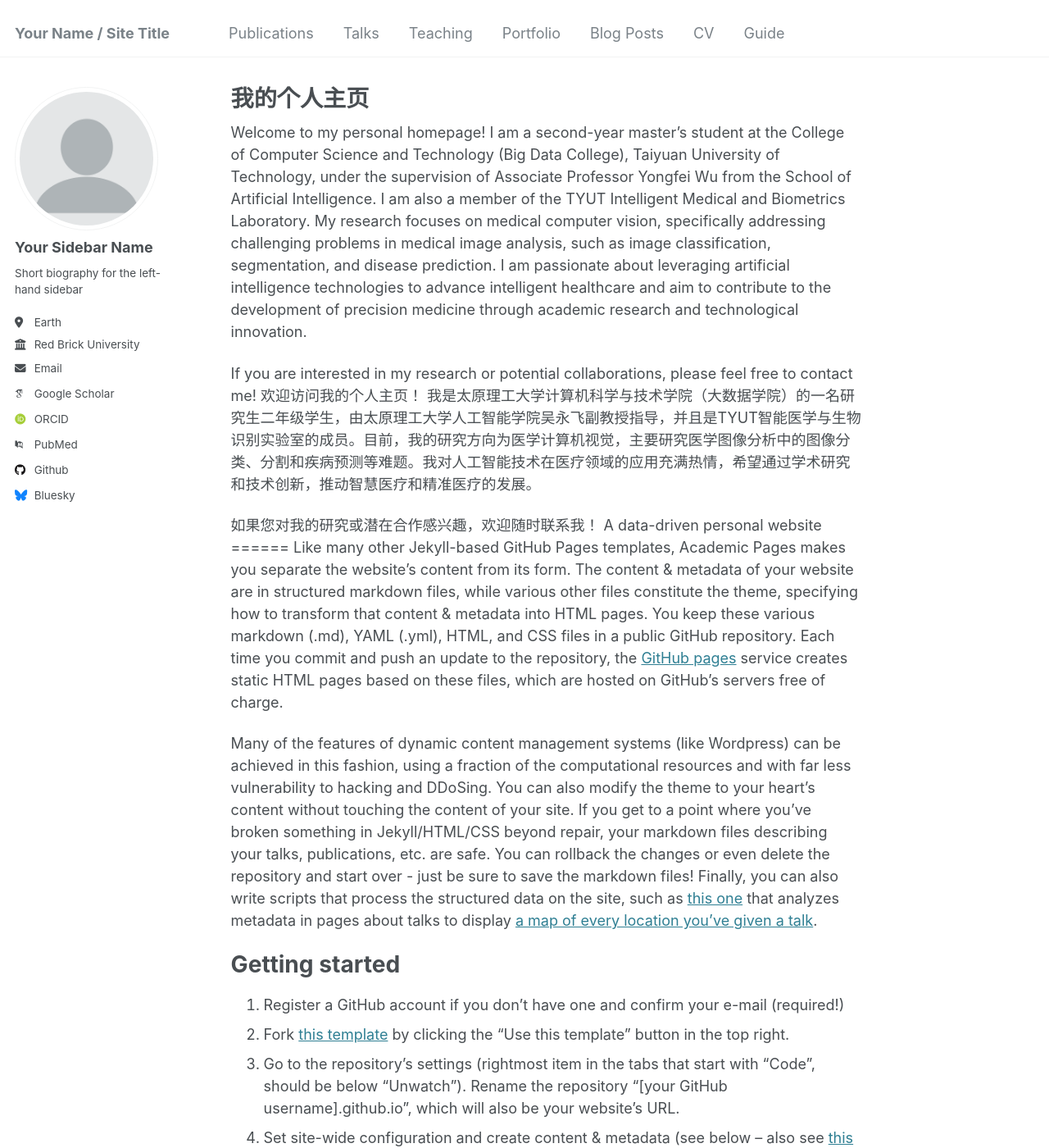
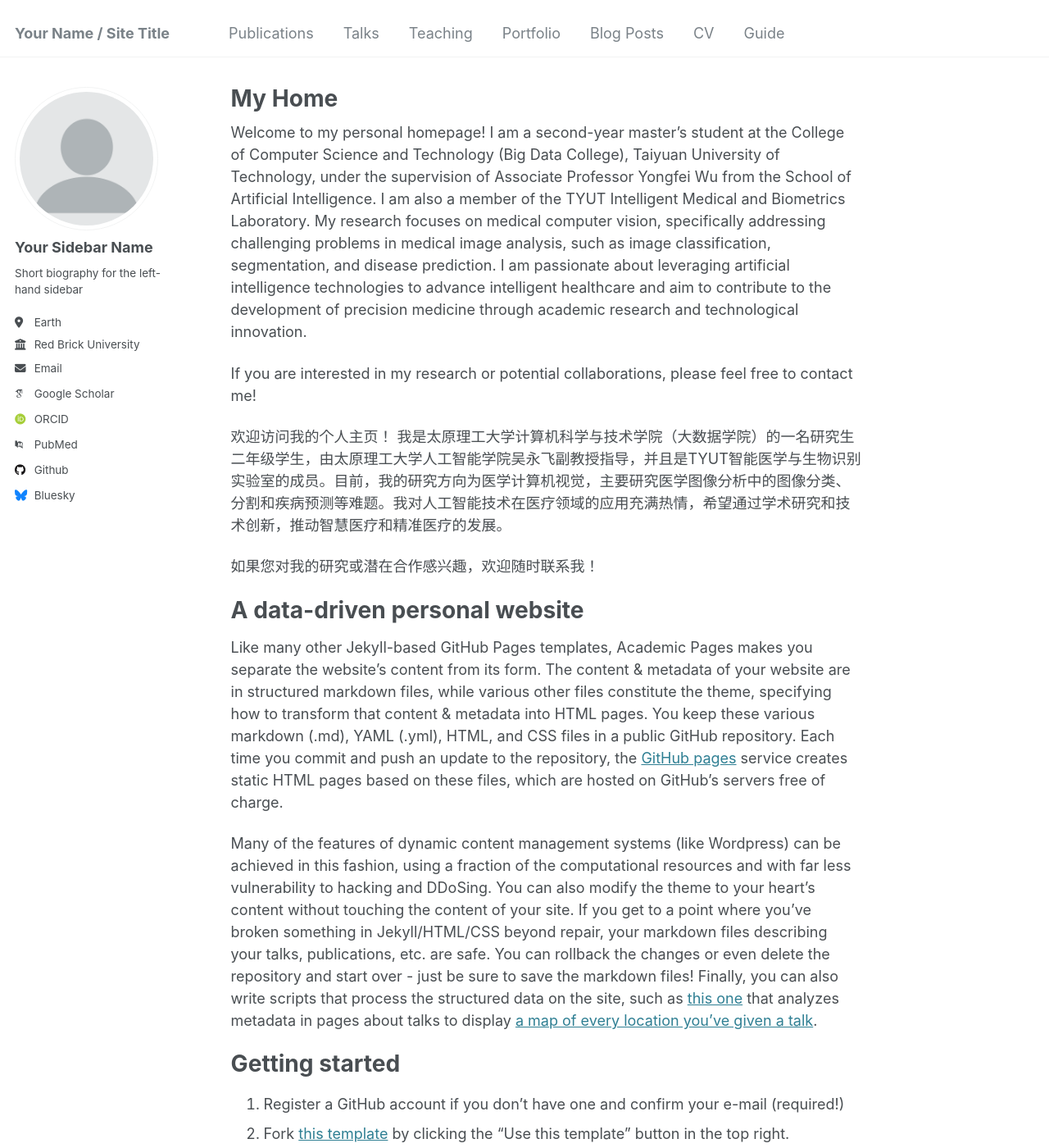
Before and after one commit to chenghangbei0702/chenghangbei0702.github.io, a Jekyll site: the page built from _pages/about.md, in a window 1280 px wide and 1400 px high. Shown: the whole window at 82% size. Built offline with Jekyll 4.4.1, drawn with Linux system fonts in a browser that asks for light colours; some web fonts are replaced.

Commit message:
Update about.md

```diff
--- a/_pages/about.md
+++ b/_pages/about.md
@@ -1,6 +1,6 @@
 ---
 permalink: /
-title: "我的个人主页"
+title: "My Home"
 author_profile: true
 redirect_from:
   - /about/
@@ -11,10 +11,14 @@ Welcome to my personal homepage!
 I am a second-year master's student at the College of Computer Science and Technology (Big Data College), Taiyuan University of Technology, under the supervision of Associate Professor Yongfei Wu from the School of Artificial Intelligence. I am also a member of the TYUT Intelligent Medical and Biometrics Laboratory. My research focuses on medical computer vision, specifically addressing challenging problems in medical image analysis, such as image classification, segmentation, and disease prediction. I am passionate about leveraging artificial intelligence technologies to advance intelligent healthcare and aim to contribute to the development of precision medicine through academic research and technological innovation.
 
 If you are interested in my research or potential collaborations, please feel free to contact me!
+
+
 欢迎访问我的个人主页！
 我是太原理工大学计算机科学与技术学院（大数据学院）的一名研究生二年级学生，由太原理工大学人工智能学院吴永飞副教授指导，并且是TYUT智能医学与生物识别实验室的成员。目前，我的研究方向为医学计算机视觉，主要研究医学图像分析中的图像分类、分割和疾病预测等难题。我对人工智能技术在医疗领域的应用充满热情，希望通过学术研究和技术创新，推动智慧医疗和精准医疗的发展。
 
 如果您对我的研究或潜在合作感兴趣，欢迎随时联系我！
+
+
 A data-driven personal website
 ======
 Like many other Jekyll-based GitHub Pages templates, Academic Pages makes you separate the website's content from its form. The content & metadata of your website are in structured markdown files, while various other files constitute the theme, specifying how to transform that content & metadata into HTML pages. You keep these various markdown (.md), YAML (.yml), HTML, and CSS files in a public GitHub repository. Each time you commit and push an update to the repository, the [GitHub pages](https://pages.github.com/) service creates static HTML pages based on these files, which are hosted on GitHub's servers free of charge.
```
